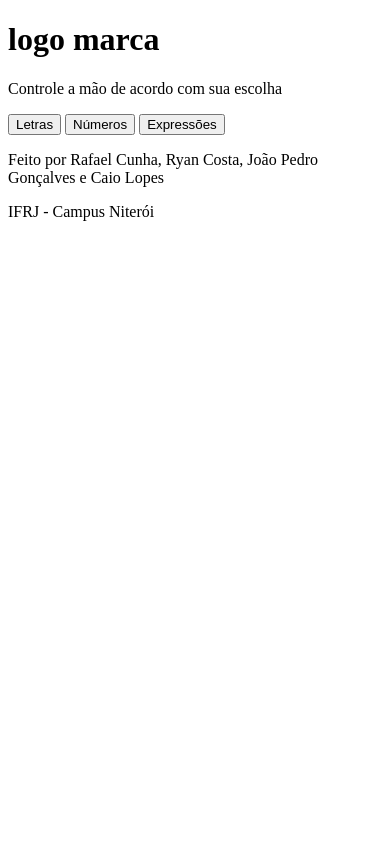
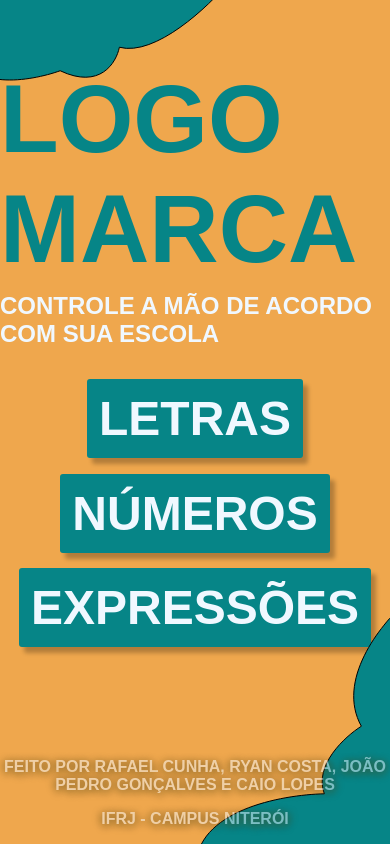
Before and after one commit to ryancosta15/TCC-IFRJ-CNIT, a plain HTML site: page Maozinha/MAOZINHA/index2.html in a window 390 px wide. Drawn offline with nearby package versions, Linux system fonts and the light colour scheme.

Commit message:
Inicio CSS
Falta:

. Ver forma de colocar svg sem ser por arquivo

. Finalizar tela de letras, números e expressões

. Fazer responsividade (versão mobile)

. Colocar e testar JavaScript novo

```diff
--- a/Maozinha/MAOZINHA/index2.html
+++ b/Maozinha/MAOZINHA/index2.html
@@ -7,21 +7,101 @@
     <script src="https://code.jquery.com/jquery-3.6.4.min.js" integrity="sha256-oP6HI9z1XaZNBrJURtCoUT5SUnxFr8s3BzRl+cbzUq8=" crossorigin="anonymous"></script>
     <title>Mão Robótica</title>
     <style>
+        :root {
+            --fundo: #EFA74D;
+            --botao-especial: #068587;
+            --texto: aliceblue;
+            font-family: sans-serif;
+        }
         #letras, #numeros, #exp {
             display: none;
+        }
+
+        body {
+            margin: 0;
+            background-color: var(--fundo);
+        }
+
+        #nuvem-esquerda {
+            position: absolute;
+            top: 0;
+        }
+
+        #nuvem-direita {
+            position: absolute;
+            bottom: 0;
+            right: 0;
+        }
+
+        #inicial {
+            display: flex;
+        }
+
+        #inicial, #letras, #numeros, #exp {
+            flex-direction: column;
+            align-items: center;
+            justify-content: center;
+        }
+
+        h1 /* logo marca*/ {
+            font-size: 6em;
+            margin-bottom: 0;
+            color: var(--botao-especial);
+        }
+
+        #inicial > p {
+            font-size: 1.5em;
+            margin-top: 0.3em;
+            color: var(--texto);
+            font-weight: bold;
+        }
+
+        button {
+            font-size: 3em;
+            color: var(--texto);
+            background: #068587;
+            box-shadow: 5px 6px 4px rgba(0, 0, 0, 0.25);
+            border-radius: 3px;
+            border: none;
+            font-weight: bold;
+            padding: 0.25em;
+            cursor: pointer;
+        }
+
+        #inicial > button {
+            margin: 2%;
+        }
+
+        footer {
+            position: absolute;
+            bottom: 0px;
+            width: 100%;
+        }
+
+        footer > p {
+            text-align: center;
+            text-transform: uppercase;
+            color: aliceblue;
+            font-weight: bold;
+            opacity: 50%;
+            text-shadow: 3px 0px 7px rgba(81,67,21,0.8),
+	  -3px 0px 7px rgba(81,67,21,0.8),
+	  0px 4px 7px rgba(81,67,21,0.8);
         }
     </style>
 </head>
 <body>
+    <img src="Vector 3.svg" id="nuvem-esquerda">
+    <img src="Vector 4.svg" id="nuvem-direita">
     <div id="inicial">
-        <h1>logo marca</h1> <!-- pode ser um img -->
-        <p>Controle a mão de acordo com sua escolha</p>
-        <button onclick="guia(1)">Letras</button>
-        <button onclick="guia(2)">Números</button>
-        <button onclick="guia(3)">Expressões</button>
+        <h1>LOGO MARCA</h1> <!-- pode ser um img -->
+        <p>CONTROLE A MÃO DE ACORDO COM SUA ESCOLA</p>
+        <button onclick="guia(1)">LETRAS</button>
+        <button onclick="guia(2)">NÚMEROS</button>
+        <button onclick="guia(3)">EXPRESSÕES</button>
     </div>
     <div id="letras">
-        <h1>Letras</h1>
+        <h1>LETRAS</h1>
         <table>
             <tr>
                 <td><button>A</button></td>
@@ -55,7 +135,7 @@
         <button onclick="guia(0)">↩️</button>
     </div>
     <div id="numeros">
-        <h1>Números</h1>
+        <h1>NÚMEORS</h1>
         <table>
             <tr>
                 <td><button>0</button></td>
@@ -77,6 +157,7 @@
         <button onclick="guia(0)">↩️</button>
     </div>
     <div id="exp">
+        <h1>EXPRESSÕES</h1>
         <button>Oi</button>
         <br>
         <button>Bom dia</button>
@@ -87,8 +168,11 @@
         <br>
         <button onclick="guia(0)">↩️</button>
     </div>
-    <p class="creditos">Feito por Rafael Cunha, Ryan Costa, João Pedro Gonçalves e Caio Lopes</p>
-    <p class="creditos">IFRJ - Campus Niterói</p>
+    <footer>
+        <p>Feito por Rafael Cunha, Ryan Costa, João Pedro Gonçalves e Caio Lopes</p>
+        <p>IFRJ - Campus Niterói</p>
+    </footer>
+
 
     <script>
         function guia(op) {
@@ -96,13 +180,13 @@
                 case 0:
                     location.reload()
                 case 1:
-                    document.querySelector("#letras").style.display = "initial"
+                    document.querySelector("#letras").style.display = "flex"
                     break;
                 case 2:
-                    document.querySelector("#numeros").style.display = "initial"
+                    document.querySelector("#numeros").style.display = "flex"
                     break;
                 case 3:
-                    document.querySelector("#exp").style.display = "initial"
+                    document.querySelector("#exp").style.display = "flex"
                     break;
             }
             document.querySelector("#inicial").style.display = "none"
```
